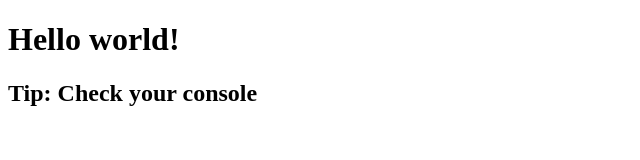
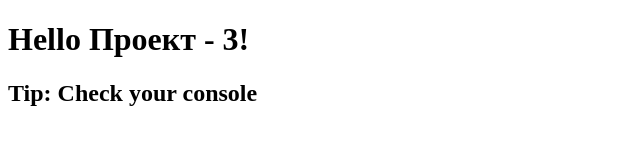
Before and after one commit to ninja095/RSS-Aggregator, a website built with webpack: page index.html in a window 1280 px wide. Shown: the whole page, without its empty margins (0-640 px from the left). Built offline with nearby package versions, Linux system fonts and the light colour scheme.

Commit message:
fix node-check

```diff
--- a/index.html
+++ b/index.html
@@ -5,7 +5,7 @@
         <title>Webpack App</title>
     </head>
     <body>
-        <h1>Hello world!</h1>
+        <h1>Hello Проект - 3!</h1>
         <h2>Tip: Check your console</h2>
     </body>
 
```
